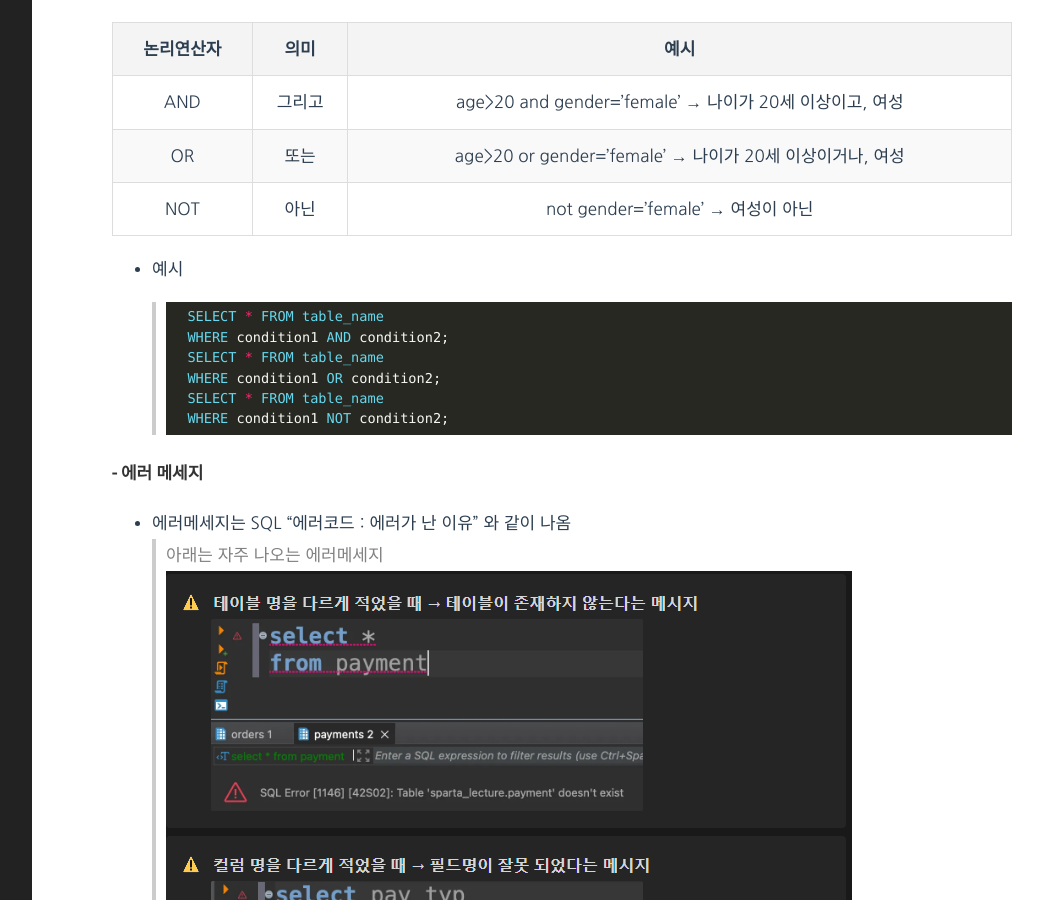
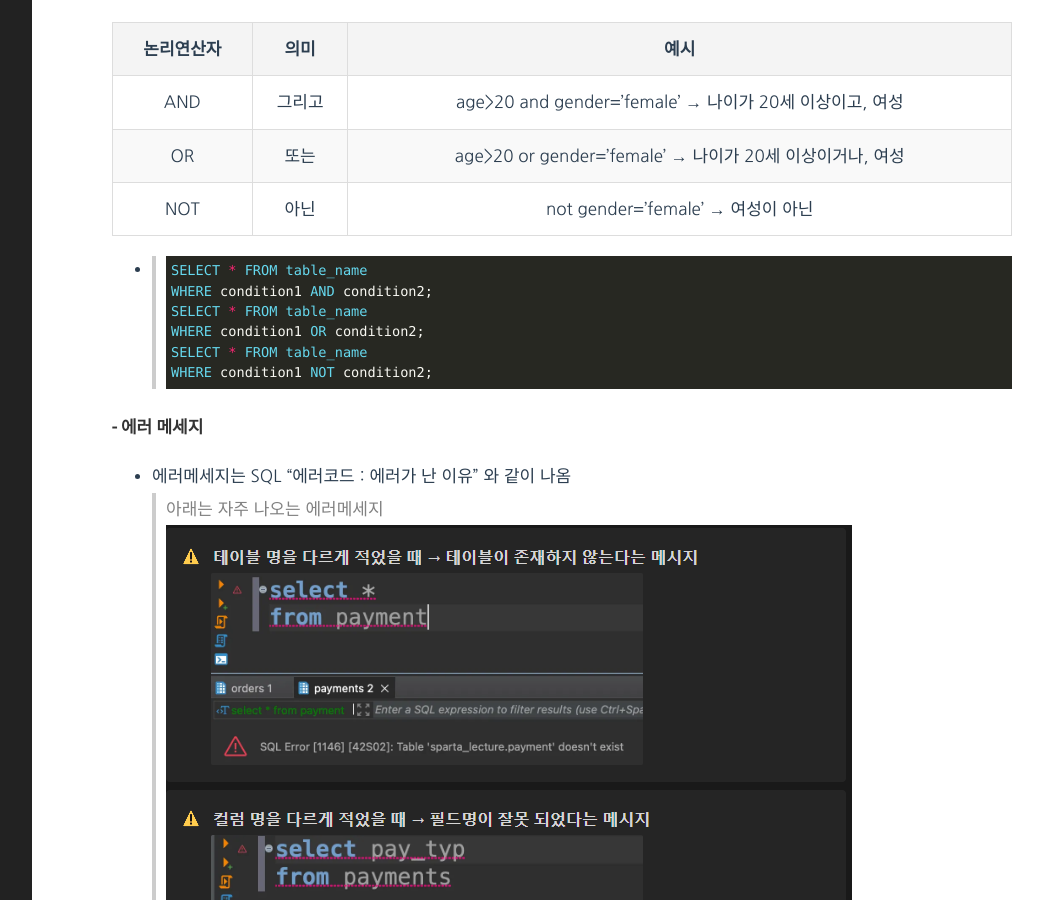
Before and after one commit to s-woni/s-woni.github.io, a Jekyll site: the page built from _posts/2025-01-20-til.md, in a window 1280 px wide and 900 px high, scrolled down 3157 px. Shown: the whole window, without its empty margins (188-1231 px from the left). Built offline with Jekyll 4.4.1, drawn with Linux system fonts in a browser that asks for light colours.

Commit message:
Update 2025-01-20-til.md

````diff
--- a/_posts/2025-01-20-til.md
+++ b/_posts/2025-01-20-til.md
@@ -121,7 +121,7 @@ category: bootcamp-til
 | OR | 또는 | age>20 or gender=’female’ → 나이가 20세 이상이거나, 여성 |
 | NOT | 아닌 | not gender=’female’ → 여성이 아닌 |
 
-- 예시
+-
 >
     ```sql
     SELECT * FROM table_name
````
